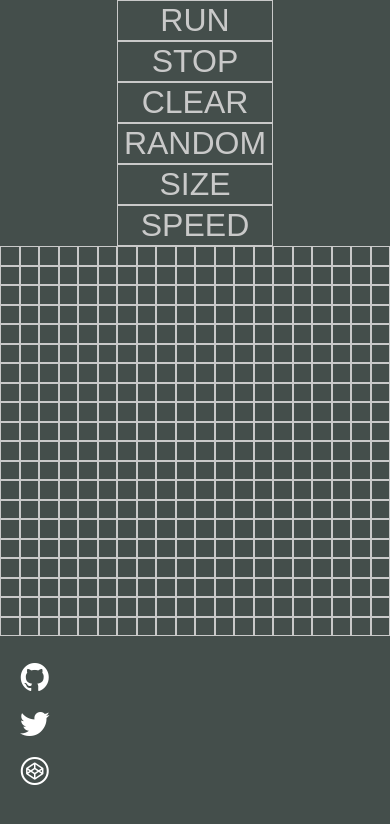
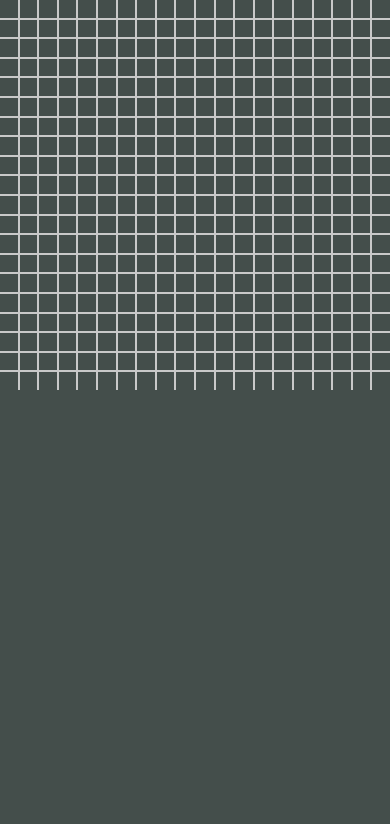
Before and after one commit to gurugu-fcc-projects/FCC_game_of_life, a React (Create React App) app: page / in a window 390 px wide. Shown: the top 824 px of the page. Built offline with nearby package versions, Linux system fonts and the light colour scheme.

Commit message:
Remove border from gameboard perimeter

```diff
--- a/src/actions/index.js
+++ b/src/actions/index.js
@@ -37,3 +37,8 @@ export const setIntervalId = intervalId => ({
   type: types.SET_INTERVAL_ID,
   payload: intervalId
 });
+
+export const changeSize = newSize => ({
+  type: types.CHANGE_SIZE,
+  payload: newSize
+});
--- a/src/actions/types.js
+++ b/src/actions/types.js
@@ -5,3 +5,4 @@ export const RUN_GAME = "run_game";
 export const START_GAME = "start_game";
 export const STOP_GAME = "stop_game";
 export const SET_INTERVAL_ID = "set_interval_id";
+export const CHANGE_SIZE = "change_size";
--- a/src/components/App.js
+++ b/src/components/App.js
@@ -9,33 +9,6 @@ import Interface from "./Interface";
 import * as actions from "../actions";
 
 class App extends Component {
-  // componentDidMount() {
-  // const minSquaresH = 16;
-  // const minSquaresV = 8;
-  // const minSquareSize = 20;
-  // const windowHeight = window.innerHeight;
-  // const windowWidth = window.innerWidth;
-  // const windowMinSide = Math.min(windowHeight, windowWidth);
-  // const maxSquaresInMinSide = Math.trunc(windowMinSide / minSquareSize);
-  // const maxSquaresH = Math.trunc(windowWidth / 38);
-  // const squareSide = windowMinSide / maxSquaresInMinSide;
-  // const avaiableWindowHeight = windowHeight - windowMinSide;
-  // const maxSquaresV = Math.trunc(avaiableWindowHeight / squareSide);
-  // const verticalSpaceLeft = avaiableWindowHeight - minSquaresV * squareSide;
-
-  // document.querySelector(
-  //   ".status-bar"
-  // ).style.paddingBottom = `${verticalSpaceLeft + 4}px`;
-
-  // console.log("window.innerHeight", windowHeight);
-  // console.log("window.innerWidth", windowWidth);
-  // console.log("max horizontal squares", maxSquaresH);
-  // console.log("number of squares", maxSquaresInMinSide);
-  // console.log("available window height", avaiableWindowHeight);
-  // console.log("max vertical squares", maxSquaresV);
-  // console.log("vertical space left", verticalSpaceLeft);
-  // }
-
   handleMouseUp = () => {
     this.props.dragMouse(false);
   };
@@ -45,10 +18,8 @@ class App extends Component {
 
     return (
       <div className="app" onMouseUp={this.handleMouseUp}>
-        <Interface />
         {isPlaying && <GameEngine />}
         <Gameboard />
-        <InfoBar />
       </div>
     );
   }
@@ -59,7 +30,7 @@ App.propTypes = {
   dragMouse: PropTypes.func.isRequired
 };
 
-const mapStateToProps = ({ isPlaying }) => ({
+const mapStateToProps = ({ isPlaying, size }) => ({
   isPlaying
 });
 
--- a/src/reducers/index.js
+++ b/src/reducers/index.js
@@ -3,6 +3,7 @@ import gameboard from "./gameboard";
 import generation from "./generation";
 import mouse from "./mouse";
 import interval from "./interval";
+import size from "./size";
 import status from "./status";
 
 export default combineReducers({
@@ -10,5 +11,6 @@ export default combineReducers({
   generation: generation,
   mouseDrag: mouse,
   intervalId: interval,
+  size: size,
   isPlaying: status
 });
--- /dev/null
+++ b/src/reducers/size.js
@@ -0,0 +1,10 @@
+import { CHANGE_SIZE } from "../actions/types";
+
+export default function(state = 20, action) {
+  switch (action.type) {
+    case CHANGE_SIZE:
+      return action.payload;
+    default:
+      return state;
+  }
+}
--- a/src/scss/partials/_app.scss
+++ b/src/scss/partials/_app.scss
@@ -14,7 +14,7 @@ body {
 .app {
   display: flex; // flex-direction: column;
   justify-content: space-between; // align-items: center;
-  // height: 100vh;
+  height: 100%;
 }
 
 .element-before {
@@ -43,9 +43,9 @@ this component has a purely technical role, so we don't need to display it
   display: none;
 }
 
-@media (max-width: 1000px) {
-  .app {
-    flex-direction: column;
-    align-items: center;
-  }
-}
+// @media (max-width: 1300px) {
+//   .app {
+//     flex-direction: column;
+//     align-items: center;
+//   }
+// }
--- a/src/scss/partials/_gameboard.scss
+++ b/src/scss/partials/_gameboard.scss
@@ -1,17 +1,3 @@
-// .gameboard {
-//   display: grid;
-//   grid: repeat(30, 3.33%) / auto-flow;
-//   .row {
-//     display: grid;
-//     grid: repeat(1, 100%) / auto-flow;
-//     .square {
-//       // margin: 1.5px;
-//       border: 1px solid #000;
-//       background: rgb(109, 131, 231);
-//     }
-//   }
-// }
-
 // @media (orientation: portrait) {
 //   .gameboard__small {
 //     transform: rotate(90deg) translate(65%) scale(1.7);
@@ -30,20 +16,17 @@
   // font-size: 1rem;
   cursor: grab;
   // user-select: none;
-}
   .row {
     display: flex;
-  // user-select: none;
+
+    &:last-child > div {
+      border-bottom: none;
+    }
+
     div {
-    // background: rgb(121, 122, 218);
-    // background-color: rgb(68, 78, 75);
-    // margin: 1px;
       border: 1px solid rgb(201, 201, 201);
-    // color: white;
-    // font-weight: bold;
       flex: 1 1 auto;
-    // position: relative;
-    // user-select: none;
+
       &:after {
         content: "";
         float: left;
@@ -53,18 +36,18 @@
       &.alive {
         background-color: rgb(247, 147, 129);
       }
+      &[class^="0"] {
+        border-top: none;
+      }
+      &[class$="-0"] {
+        border-left: none;
+      }
+      &:last-child {
+        border-right: none;
       }
     }
-// .square .inner {
-//   position: absolute;
-//   left: 0;
-//   right: 0;
-//   bottom: 0;
-//   top: 0;
-//   display: flex;
-//   align-items: center;
-//   justify-content: center;
-// }
+  }
+}
 
 // @media (orientation: portrait) {
 //   .square {
--- a/src/scss/partials/_infobar.scss
+++ b/src/scss/partials/_infobar.scss
@@ -1,18 +1,32 @@
 .info-bar {
   display: flex;
-  flex: 1 1 25%;
+  flex: 0 1 5%;
   flex-direction: column;
   align-self: flex-start;
   font-size: 2em;
   color: #fff;
   padding: 4px 20px;
+
+  // @media (max-width: 1300px) {
+  //   flex-direction: row;
+  //   align-self: inherit;
+  // }
+
   a {
     padding-top: 5px;
     padding-bottom: 5px;
     text-align: center;
     color: #fff;
+
+    // @media (max-width: 1300px) {
+    //   padding: 15px 20px;
+    // }
   }
   a:first-child {
     padding-top: 20px;
+
+    // @media (max-width: 1300px) {
+    //   padding-top: 15px;
+    // }
   }
 }
--- a/src/scss/partials/_interface.scss
+++ b/src/scss/partials/_interface.scss
@@ -1,10 +1,15 @@
 .interface {
   display: flex;
   flex-direction: column;
-  flex: 1 1 25%;
+  flex: 1 1 15%;
+
+  // @media (max-width: 1300px) {
+  //   flex-direction: row;
+  // }
+
   .interface__button {
     flex-basis: 16.66%;
-    font-size: 2rem;
+    font-size: 1.5rem;
     text-transform: uppercase;
     color: rgb(201, 201, 201);
     border: 1px solid rgb(201, 201, 201);
```
Lines whose indentation alone changed are shown as unchanged.
